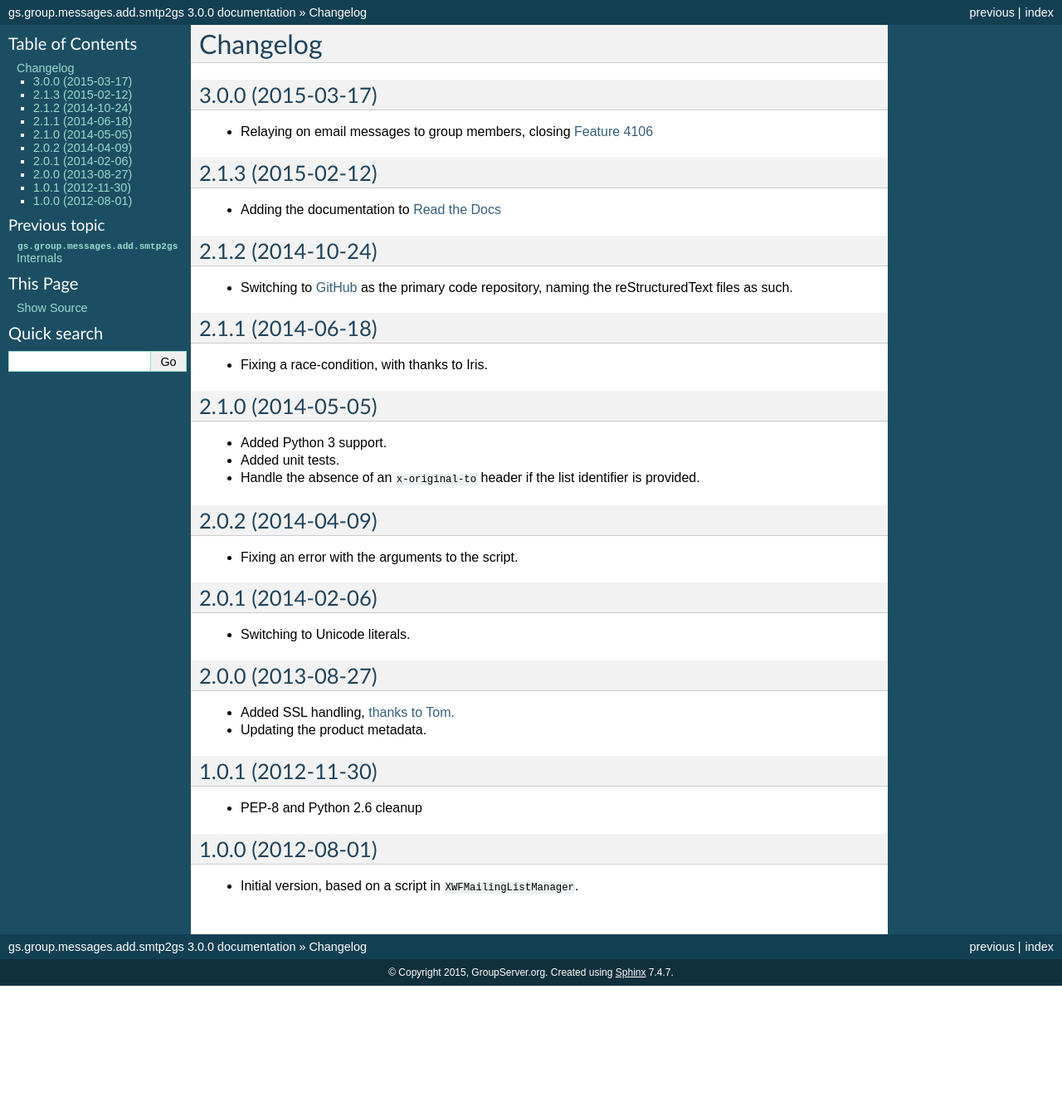
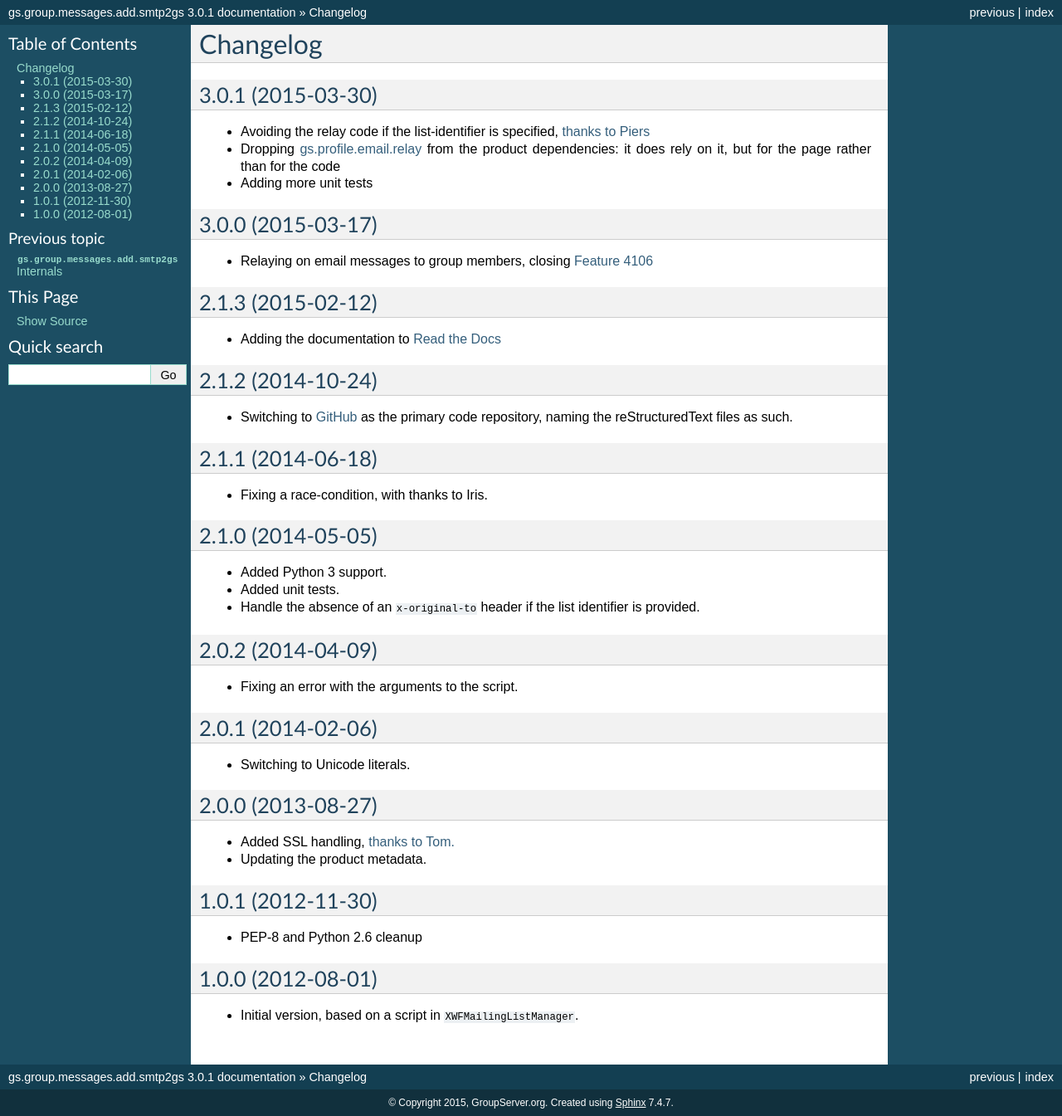
Before and after one commit to groupserver/gs.group.messages.add.smtp2gs, a Sphinx documentation site: the page built from docs/HISTORY.rst, in a window 1280 px wide. Shown: the whole page at 83% size. Built offline with Sphinx 7.4.7, drawn with Linux system fonts in a browser that asks for light colours; before the commit the page ends 1188 px from its top, so only the background shows below that.

Commit message:
Bumping the version number

```diff
--- a/docs/HISTORY.rst
+++ b/docs/HISTORY.rst
@@ -1,5 +1,20 @@
 Changelog
 =========
+
+3.0.1 (2015-03-30)
+------------------
+
+* Avoiding the relay code if the list-identifier is specified,
+  `thanks to Piers`_
+* Dropping `gs.profile.email.relay`_ from the product
+  dependencies: it does rely on it, but for the page rather than
+  for the code
+* Adding more unit tests
+
+.. _`thanks to Piers`:
+   http://groupserver.org/r/post/7KTJlimsOi1l8sKLiPsD3P
+.. _gs.profile.email.relay:
+   https://github.com/groupserver/gs.profile.email.relay
 
 3.0.0 (2015-03-17)
 ------------------
--- a/version.py
+++ b/version.py
@@ -1,5 +1,5 @@
 # -*- coding: utf-8 -*-
-version = '3.0.0'
+version = '3.0.1'
 release = False
 
 #--------------------------------------------------------------------------#
```
